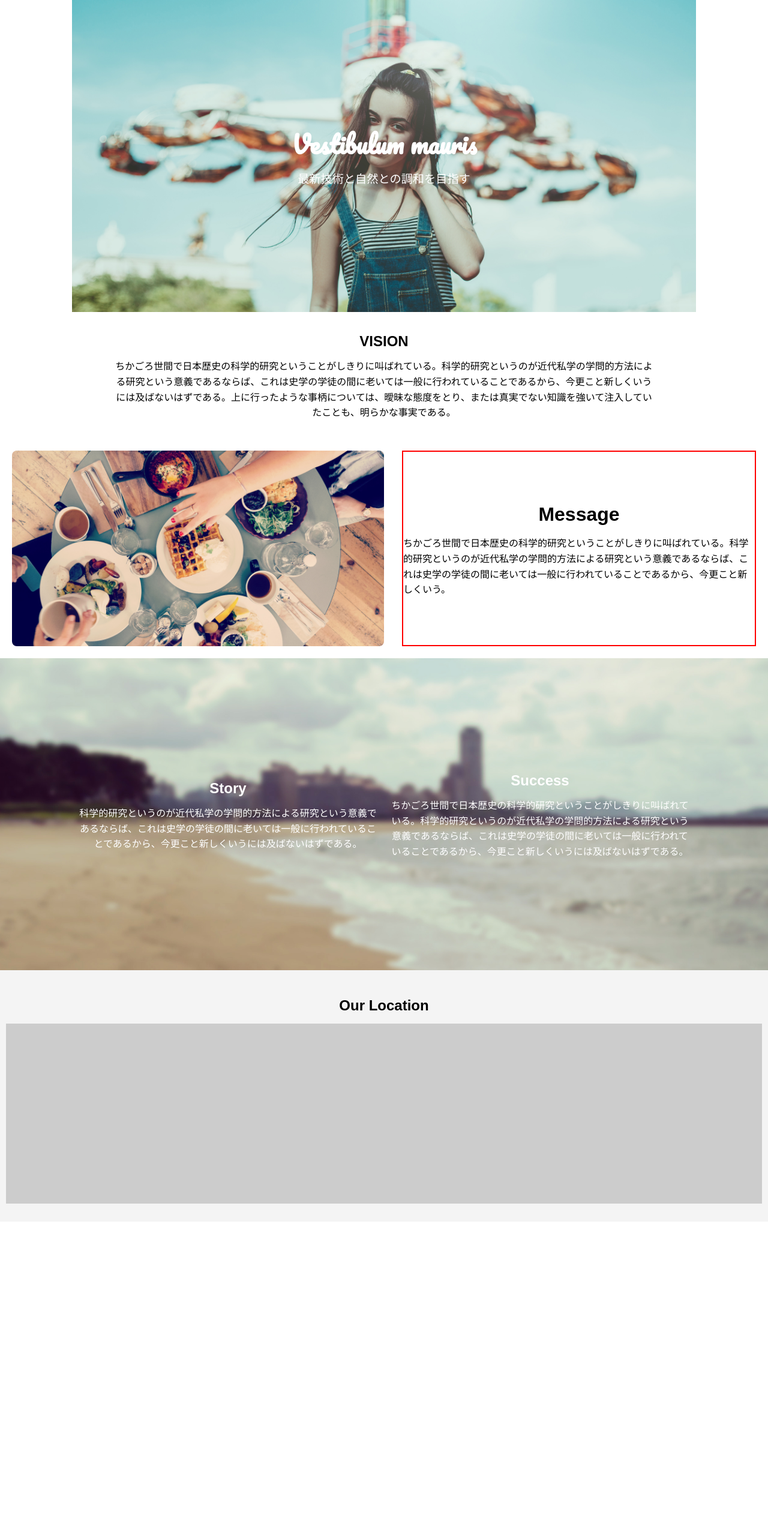
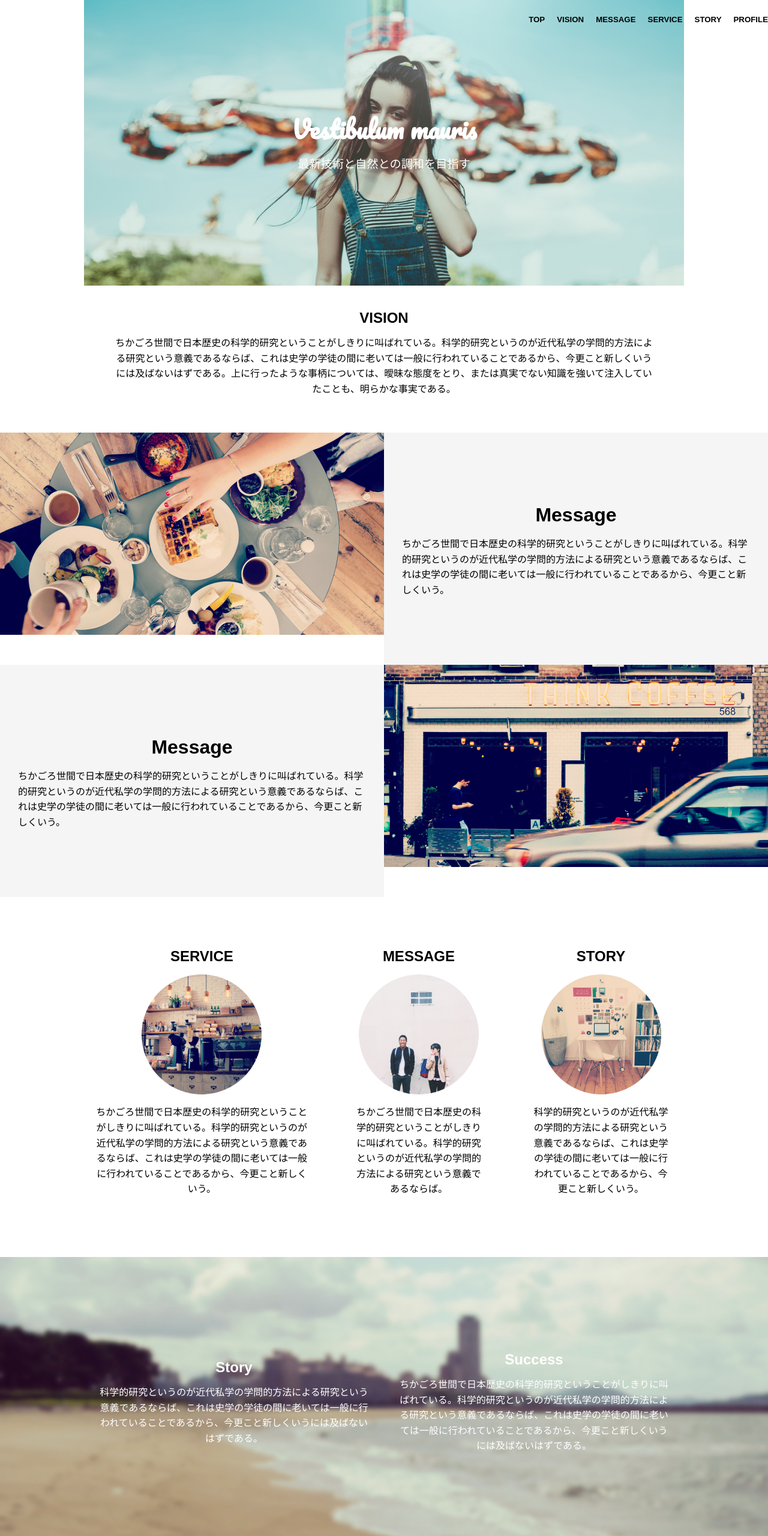
Before and after one commit to joykbiswas/story-scape-htmlCss, a plain HTML site: page index.html in a window 1280 px wide. Shown: the top 2560 px of the page at 60% size. Before the commit the page ends 2036 px from the top, so only its background shows below. Drawn offline with Linux system fonts and the light colour scheme.

Commit message:
create message & service section

```diff
--- a/index.html
+++ b/index.html
@@ -8,6 +8,17 @@
   <link href="https://fonts.googleapis.com/css2?family=Pacifico&display=swap" rel="stylesheet">
 </head>
 <body>
+  <!-- Navbar Section -->
+   <section class="navbar">
+    <div class="navbar-content">
+      <h5>TOP</h5>
+      <h5>VISION</h5>
+      <h5>MESSAGE</h5>
+      <h5>SERVICE</h5>
+      <h5>STORY</h5>
+      <h5>PROFILE</h5>
+    </div>
+   </section>
   <!-- Banner Section -->
   <section class="banner">
     <div class="banner-content">
@@ -24,7 +35,7 @@
   </section>
 
   <!-- Message Section -->
-  <section class="message ">
+  <section class="message">
     <div class="message-content">
       <img src="./img/sec02_01.jpg" alt="Message Image">
       <div class="text">
@@ -33,9 +44,41 @@
       </div>
     </div>
   </section>
+  <!-- Message Section 2-->
+  <section class="message">
+    <div id="message-content" class="message-content">
+      <div class="text">
+        <h2>Message</h2>
+        <p>ちかごろ世間で日本歴史の科学的研究ということがしきりに叫ばれている。科学的研究というのが近代私学の学問的方法による研究という意義であるならば、これは史学の学徒の間に老いては一般に行われていることであるから、今更こと新しくいう。</p>
+      </div>
+      <img src="./img/sec02_02.jpg" alt="Message Image">
+    </div>
+  </section>
+
+  <!-- Service Section -->
+   <section class="service">
+    <div class="service-content">
+      <div>
+        <h2>SERVICE</h2>
+        <img src="./img/circleImg01.png">
+        <p>ちかごろ世間で日本歴史の科学的研究ということがしきりに叫ばれている。科学的研究というのが近代私学の学問的方法による研究という意義であるならば、これは史学の学徒の間に老いては一般に行われていることであるから、今更こと新しくいう。</p>
+      </div>
+      <div>
+        <h2>MESSAGE</h2>
+        <img src="./img/circleImg02.png">
+        <p>ちかごろ世間で日本歴史の科学的研究ということがしきりに叫ばれている。科学的研究というのが近代私学の学問的方法による研究という意義であるならば。</p>
+      </div>
+      <div>
+        <h2>STORY</h2>
+        <img src="./img/circleImg03.png">
+        <p>科学的研究というのが近代私学の学問的方法による研究という意義であるならば、これは史学の学徒の間に老いては一般に行われていることであるから、今更こと新しくいう。</p>
+      </div>
+    </div>
+   </section>
 
   <!-- Story and Success Section -->
-  <section class="story-success">
+  <section class="story-content">
+    <div class="story-success">
       <div class="story">
         <h2>Story</h2>
         <p>科学的研究というのが近代私学の学問的方法による研究という意義であるならば、これは史学の学徒の間に老いては一般に行われていることであるから、今更こと新しくいうには及ばないはずである。</p>
@@ -43,6 +86,7 @@
       <div class="success">
         <h2>Success</h2>
         <p>ちかごろ世間で日本歴史の科学的研究ということがしきりに叫ばれている。科学的研究というのが近代私学の学問的方法による研究という意義であるならば、これは史学の学徒の間に老いては一般に行われていることであるから、今更こと新しくいうには及ばないはずである。</p>
+      </div>
     </div>
   </section>
 
--- a/styles.css
+++ b/styles.css
@@ -6,7 +6,6 @@ body {
 }
 
 section {
-    padding: 20px;
     text-align: center;
 }
 
@@ -19,6 +18,18 @@ p {
     margin: 0 0 10px;
 }
 
+/* Navbar section */
+.navbar{
+    max-width: 1400px;
+    margin: auto;
+    position: relative;
+    z-index: 1;
+    justify-items: end;
+}
+.navbar-content{
+    display: flex;
+    gap: 20px;
+}
 /* Banner Section */
 .banner {
     max-width: 1000px;
@@ -30,6 +41,8 @@ p {
     display: flex;
     align-items: center;
     justify-content: center;
+    margin-top: -70px;
+    position: relative;
 }
 
 .banner-content {
@@ -43,72 +56,95 @@ p {
 .banner p {
     font-size: 1.2rem;
 }
+
 /* Vision section */
-.vision{
+.vision {
     max-width: 900px;
     margin: auto;
+    margin-bottom: 60px;
+    margin-top: 35px;
 }
+
 /* Message Section */
 .message {
     display: flex;
     align-items: center;
     justify-content: center;
-    gap: 20px;
+    /* gap: 20px; */
+
 }
 
 .message-content {
     display: flex;
-    width: 1400px;
-    gap: 30px;
+    max-width: 1400px;
+    flex-wrap: wrap;
+
 }
 
 .message img {
     flex: 1;
     width: 50%;
-
-    border-radius: 8px;
+    margin-bottom: 50px;
 }
 
 .message .text {
     flex: 1;
+    width: 100%;
     text-align: left;
-    border: 2px solid red;
     justify-items: center;
     align-content: center;
+    background-color: whitesmoke;
+    padding: 20px 30px;
+
 }
 
 .message h2 {
     font-size: 2rem;
 }
 
+/* Service Section */
+.service {
+    max-width: 1000px;
+    margin: auto;
+
+}
+
+.service-content {
+    display: flex;
+    gap: 40px;
+    margin-top: 70px;
+    margin-bottom: 80px;
+}
+
+.service-content img {
+    width: 200px;
+}
+
+.service-content p {
+    padding: 10px 20px;
+}
+
 /* Story and Success Section */
+.story-content {
+    background: url('./img/bgSec04.jpg') no-repeat center center/cover;
+}
+
 .story-success {
-
-    background: url('./img/bgSec04.jpg') no-repeat center center/cover;
+    max-width: 1000px;
+    margin: auto;
     color: white;
     height: 60vh;
     display: flex;
-    /* flex-direction: column; */
     align-items: center;
     justify-content: space-around;
+}
 
 
-}
-
-.story {
-
-    max-width: 500px;
-    margin-left: 100px;
-    padding: 10px;
-
-
-}
-
+.story,
 .success {
-
-    max-width: 500px;
-    margin-right: 100px;
-    padding: 10px;
+    flex: 1 1 100%;
+    max-width: 100%;
+    margin: 20px;
 }
 
 /* Map Section */
@@ -124,7 +160,7 @@ p {
 }
 
 /* Responsive Design for Mobile Devices */
-@media (max-width: 780px) {
+@media (max-width: 768px) {
     .banner h1 {
         font-size: 1.8rem;
     }
@@ -133,18 +169,62 @@ p {
         font-size: 1rem;
     }
 
+    /* vision Section */
+    .vision p {
+        padding: 10px 20px;
+    }
+
+    /* Message Section mobile*/
+    .message-content {
+        flex-direction: column;
+        max-width: 700px;
+        margin: 10px;
+    }
+
+    #message-content {
+        flex-direction: column-reverse;
+    }
+
     .message {
+        /* max-width: 300px; */
         flex-direction: column;
         text-align: center;
     }
 
+
     .message img {
         width: 100%;
         max-width: 100%;
+        margin-bottom: 0px;
     }
 
+    .message .text {
+        padding: 40px 0px;
+    }
+
+    .message .text p {
+        padding: 0px 20px;
+    }
+
+    /* Service Section mobile*/
+    .service-content {
+        flex-direction: column;
+    }
+
+    .service-content p {
+        padding: 10px 40px;
+    }
+
+    /* Story and Success Section mobile*/
     .story-success {
+        max-width: 900px;
+        flex-direction: column;
         height: auto;
         padding: 20px;
     }
+
+    .story,
+    .success {
+        margin: 20px 60px;
+    }
 }
```
Lines whose indentation alone changed are shown as unchanged.
